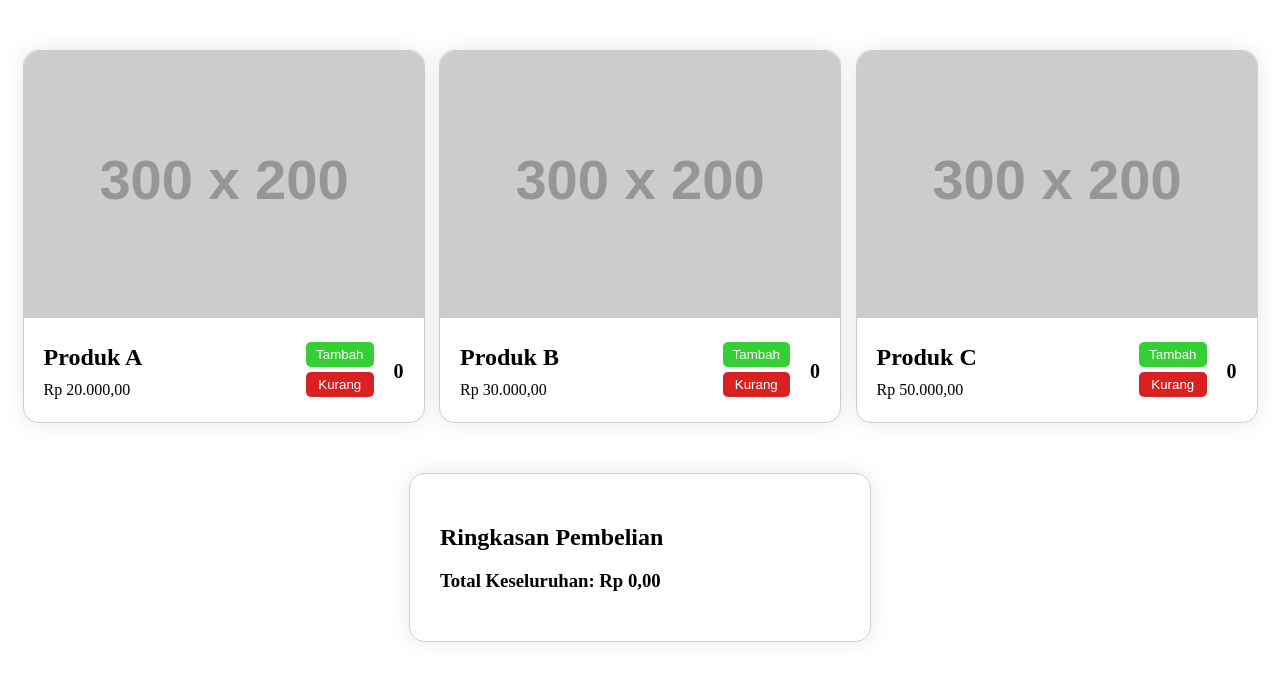
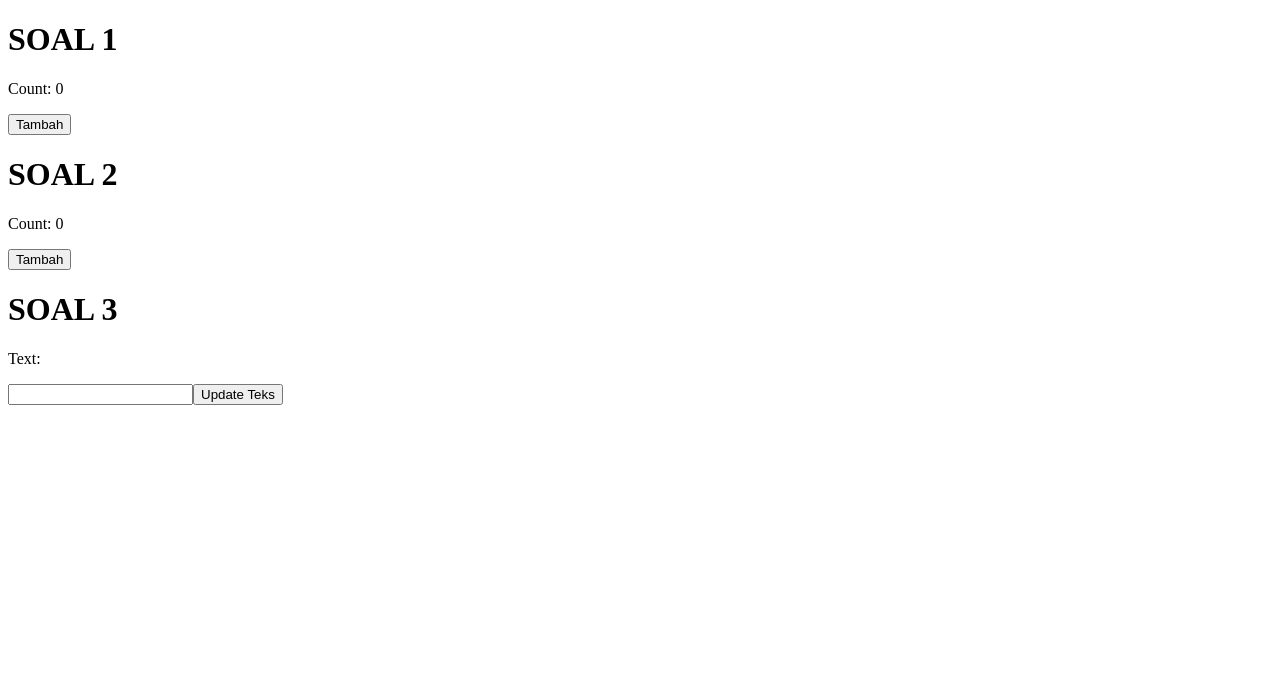
Before and after one commit to kramalmr/React-JS, a React (Vite) app in the folder react-project/: page / in a window 1280 px wide. Shown: the top 680 px of the page. Built offline with nearby package versions, Linux system fonts and the light colour scheme.

Commit message:
meeting 10
useEffect

```diff
--- a/react-project/src/main.jsx
+++ b/react-project/src/main.jsx
@@ -1,6 +1,6 @@
 import { StrictMode } from "react";
 import { createRoot } from "react-dom/client";
-import App from "./tugas/meeting-9/App.jsx";
+import App from "./tugas/meeting-10/App.jsx";
 
 createRoot(document.getElementById("root")).render(
   <StrictMode>
--- /dev/null
+++ b/react-project/src/tugas/meeting-10/App.jsx
@@ -0,0 +1,65 @@
+import { useEffect, useState } from "react";
+
+const Counter = () => {
+  const [count, setCount] = useState(0);
+
+  useEffect(() => {
+    console.log("Efek Dijalankan!");
+  });
+
+  return (
+    <div>
+      <p>Count: {count}</p>
+      <button onClick={() => setCount(count + 1)}>Tambah</button>
+    </div>
+  );
+};
+
+const CountLogger = () => {
+  const [count, setCount] = useState(0);
+
+  useEffect(() => {
+    console.log("Count berubah menjadi " + count);
+  }, [count]);
+
+  return (
+    <div>
+      <p>Count: {count}</p>
+      <button onClick={() => setCount(count + 1)}>Tambah</button>
+    </div>
+  );
+};
+
+const TextLogger = () => {
+  const [text, setText] = useState("");
+  const [shownText, setShownText] = useState("");
+
+  useEffect(() => {
+    console.log("Text berubah menjadi " + text);
+  }, [text]);
+
+  return (
+    <div>
+      <p>Text: {shownText}</p>
+      <input type="text" onChange={e => setText(e.target.value)}/>
+      <button onClick={() => setShownText(text)}>Update Teks</button>
+    </div>
+  );
+};
+
+const App = () => {
+  return (
+    <div>
+      <h1>SOAL 1</h1>
+      <Counter />
+
+      <h1>SOAL 2</h1>
+      <CountLogger />
+
+      <h1>SOAL 3</h1>
+      <TextLogger />
+    </div>
+  );
+};
+
+export default App;
```
